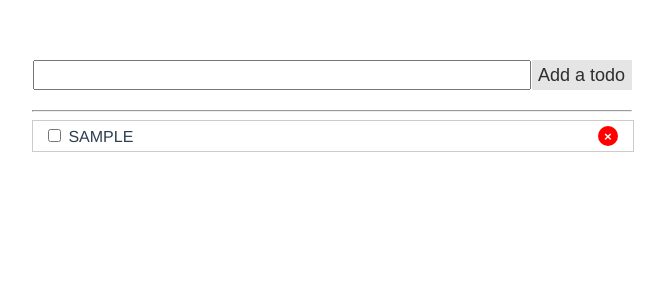
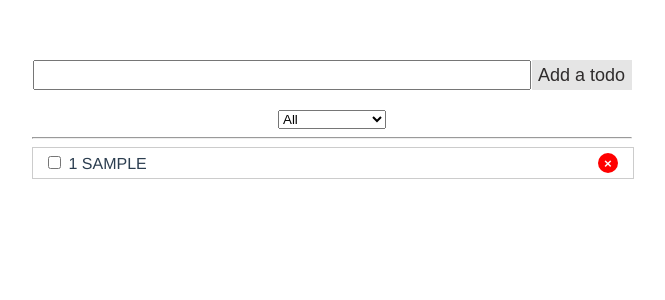
Before and after one commit to lowercaseEnd/todoList-Vue, a Vue app: page / in a window 1280 px wide. Both pictures are taken after typing "Sample" into the empty fields and a click on the button "Add a todo". Shown: the top 300 px of the page, without its empty margins (308-973 px from the left). Built offline with nearby package versions, Linux system fonts and the light colour scheme.

Commit message:
Добавил индексы, сделал фильтр для заданий

```diff
--- a/src/App.vue
+++ b/src/App.vue
@@ -3,9 +3,14 @@
     <AddTodo
       v-on:add-todo="addTodo"
      />
+     <select v-model="filter" class="filter-todos">
+       <option value="all">All</option>
+       <option value="completed">Completed</option>
+       <option value="not-completed">Not completed</option>
+     </select>
     <hr>
     <ListTodo
-      v-bind:todos="todos"
+      v-bind:todos="filteredTodos"
       v-on:deleteTask="deleteTask"
     />
   </div>
@@ -19,7 +24,8 @@ export default {
   name: 'app',
   data() {
     return {
-      todos: []
+      todos: [],
+      filter: "all"
     }
   },
   components: {
@@ -32,6 +38,19 @@ export default {
     },
     deleteTask(id) {
       this.todos = this.todos.filter(element => element.id !== id);
+    }
+  },
+  computed: {
+    filteredTodos() {
+      if (this.filter === "all") {
+        return this.todos;
+      }
+      if (this.filter === "completed") {
+        return this.todos.filter(element => element.completed);
+      }
+      if (this.filter === "not-completed") {
+        return this.todos.filter(element => !element.completed);
+      }
     }
   }
 }
@@ -48,4 +67,8 @@ export default {
   margin: 0 auto;
   margin-top: 60px;
 }
+.filter-todos {
+  display: block;
+  margin: 0 auto;
+}
 </style>
--- a/src/components/ListItem.vue
+++ b/src/components/ListItem.vue
@@ -1,9 +1,10 @@
 <template>
   <li class="list-todo__item">
-    <span v-bind:class="{done: todo.completed}">
+    <p>
     <input type="checkbox" class="list-todo__complete" v-on:change="todo.completed = !todo.completed">
-    {{todo.task | uppercase}}
-    </span>
+    {{currentIndex()}}
+    <span  v-bind:class="{done: todo.completed}">{{todo.task | uppercase}}</span>
+    </p>
     <button type="button" class="list-todo__delete" v-on:click="deleteTask">&times;</button>
   </li>
 </template>
@@ -14,11 +15,15 @@ export default {
     todo: {
       type: Object,
       required: true
-    }
+    },
+    index: Number
   },
   methods: {
     deleteTask() {
       this.$emit("deleteTask", this.todo.id);
+    },
+    currentIndex() {
+      return this.index + 1;
     }
   },
   filters: {
--- a/src/components/ListTodo.vue
+++ b/src/components/ListTodo.vue
@@ -1,9 +1,10 @@
 <template>
   <ul class="list-todo">
     <ListItem
-      v-for="todo in todos"
+      v-for="(todo, index) in todos"
       v-bind:key="todo.id"
       v-bind:todo="todo"
+      v-bind:index="index"
       v-on:deleteTask="deleteTask"
     />
   </ul>
```
